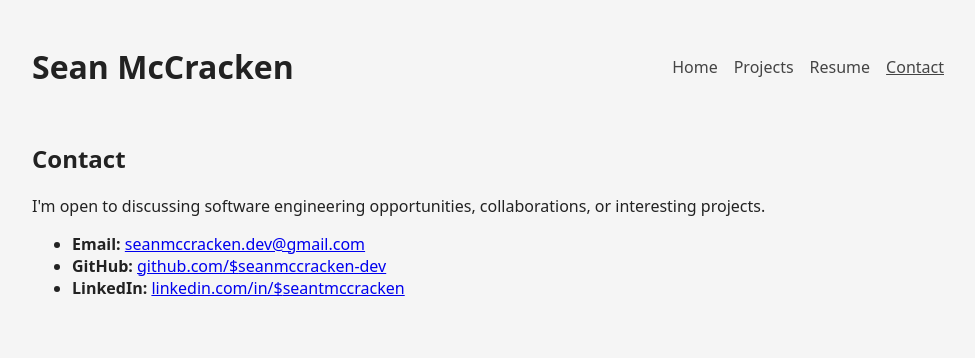
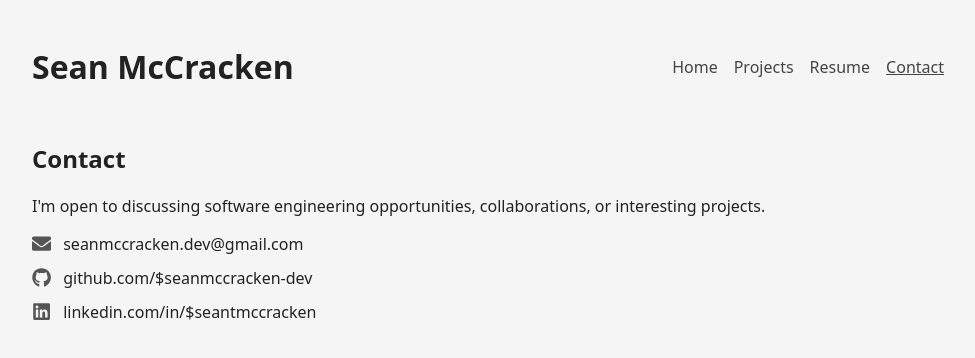
Before and after one commit to seanmccracken-dev/Website, a React (Vite) app: page /contact in a window 1280 px wide. Shown: the top 358 px of the page, without its empty margins (152-1127 px from the left). Built offline with nearby package versions, Linux system fonts and the light colour scheme.

Commit message:
icons for contact info

```diff
--- a/package.json
+++ b/package.json
@@ -11,6 +11,7 @@
   "dependencies": {
     "react": "^18.2.0",
     "react-dom": "^18.2.0",
+    "react-icons": "^5.5.0",
     "react-markdown": "^10.1.0",
     "react-router-dom": "^7.12.0"
   },
--- a/src/index.css
+++ b/src/index.css
@@ -98,3 +98,30 @@ body {
     .readme a {
         color: #2563eb;
     }
+
+
+.contact-list {
+    list-style: none;
+    padding: 0;
+}
+
+    .contact-list li {
+        display: flex;
+        align-items: center;
+        gap: 0.75rem;
+        margin-bottom: 0.75rem;
+    }
+
+    .contact-list svg {
+        font-size: 1.2rem;
+        color: #555;
+    }
+
+    .contact-list a {
+        text-decoration: none;
+        color: inherit;
+    }
+
+        .contact-list a:hover {
+            color: #0077b5;
+        }
--- a/src/pages/Contact.jsx
+++ b/src/pages/Contact.jsx
@@ -1,5 +1,9 @@
+import { FaEnvelope, FaGithub, FaLinkedin } from 'react-icons/fa'
+
 function Contact() {
-    const EMAIL = 'seanmccracken.dev@gmail.com'
+    const user = 'seanmccracken.dev'
+    const domain = 'gmail.com'
+    const EMAIL = `${user}@${domain}`
     const GITHUB_USER = 'seanmccracken-dev'
     const LINKEDIN_USER = 'seantmccracken'
 
@@ -12,16 +16,16 @@ function Contact() {
                 collaborations, or interesting projects.
             </p>
 
-            <ul>
+            <ul class="contact-list">
                 <li>
-                    <strong>Email:</strong>{' '}
+                    <FaEnvelope />
                     <a href={`mailto:${EMAIL}`}>
                         {EMAIL}
                     </a>
                 </li>
 
                 <li>
-                    <strong>GitHub:</strong>{' '}
+                    <FaGithub />
                     <a
                         href={`https://github.com/${GITHUB_USER}`}
                         target="_blank"
@@ -32,7 +36,7 @@ function Contact() {
                 </li>
 
                 <li>
-                    <strong>LinkedIn:</strong>{' '}
+                    <FaLinkedin />
                     <a
                         href={`https://www.linkedin.com/in/${LINKEDIN_USER}`}
                         target="_blank"
```
Also changed, not shown: 1 other file (tests, documents, lock files or other folders).
